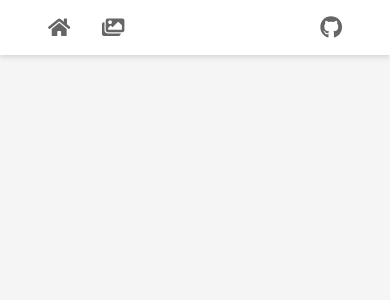
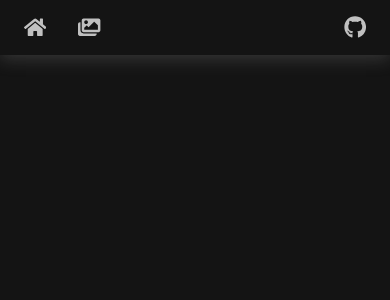
Before and after one commit to orbanszlrd/next-google-photos, a Next.js app: page / in a window 390 px wide. Shown: the top 300 px of the page. Built offline with nearby package versions, Linux system fonts and the light colour scheme.

Commit message:
Add dark design

```diff
--- a/components/layout.module.scss
+++ b/components/layout.module.scss
@@ -1,4 +1,5 @@
 .container {
     max-width: 1920px;
     margin: 0 auto;
+    padding: 0;
 }
--- a/components/navbar.module.scss
+++ b/components/navbar.module.scss
@@ -24,10 +24,16 @@
         }
 
         &.left {
-            padding-left: 2rem;
+            padding-left: 1rem;
 
             .icon {
                 display: none;
+            }
+
+            @media only screen and (max-width: 800px) {
+                &.left {
+                    padding-left: .5rem;
+                }
             }
 
             @media only screen and (max-width: 600px) {
@@ -42,7 +48,13 @@
         }
 
         &.right {
-            padding-right: 2rem;
+            padding-right: 1rem;
+
+            @media only screen and (max-width: 800px) {
+                &.right {
+                    padding-right: .5rem;
+                }
+            }
         }
     }
 
--- a/styles/Albums.module.scss
+++ b/styles/Albums.module.scss
@@ -1,4 +1,11 @@
 .container {
     margin: 1rem;
-    padding: 1rem 2rem;
+    padding: 1rem;
 }
+
+@media only screen and (max-width: 800px) {
+    .container {
+        margin: 0;
+        padding: 1rem;
+    }
+}
--- a/styles/globals.scss
+++ b/styles/globals.scss
@@ -2,10 +2,12 @@
 
 $color: #333;
 $backgroundColor: whitesmoke;
+$borderColor: lightgray;
 
-/*
 $color: whitesmoke;
 $backgroundColor: #141414;
+$borderColor: gray;
+/*
 */
 
 html,
@@ -28,7 +30,7 @@ a {
   box-sizing: border-box;
   border-width: 0;
   border-style: solid;
-  border-color: lightgray;
+  border-color: $borderColor;
 }
 
 h1, h2, h3, h4, h5, h6 {
@@ -59,17 +61,17 @@ h5 {
 }
 
 header {
-  box-shadow: 0 2px 5px #8888884d;
-  background-color: white;
+  box-shadow: 0 4px 16px #8888884d;
+  background-color: $backgroundColor;
 }
 
 nav {
   a {
-    color: #666;
+    color: silver;
   }
 
   a:hover {
-    color: #222;
+    color: whitesmoke;
   }
 }
 
```
Also changed, not shown: components/album.module.scss (+5 -5 lines), components/loader.module.scss (+3 -4 lines).
